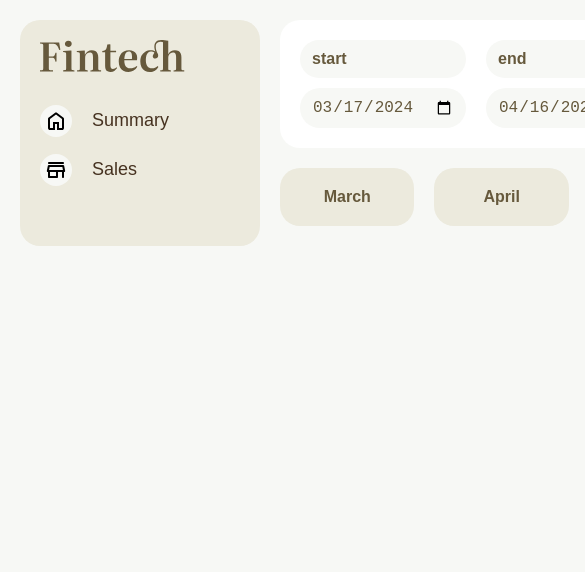
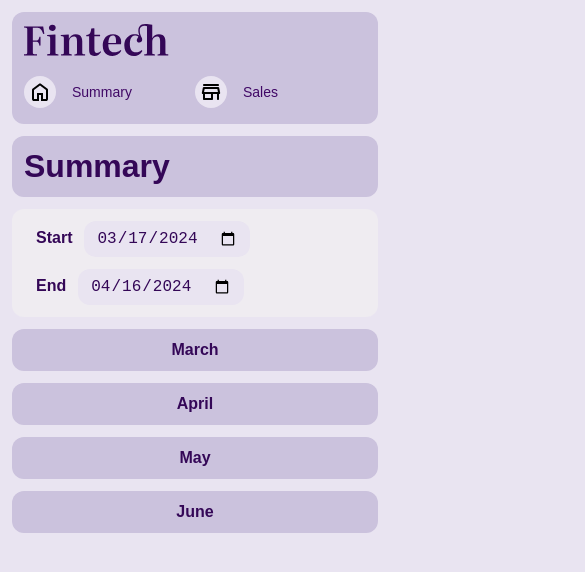
Before and after one commit to heitorgandolfi/fintech, a React (Vite) app: page / in a window 390 px wide. Shown: the top 572 px of the page, 585 px wide, since content can reach past the window. Built offline with nearby package versions, Linux system fonts and the light colour scheme; no server answers.

Commit message:
refactor: theme and add label text-transform

```diff
--- a/src/components/dateInput/DateInput.tsx
+++ b/src/components/dateInput/DateInput.tsx
@@ -4,12 +4,11 @@
   fontSize: "1rem",
   color: "var(--color-2)",
   padding: "var(--gap-s) .75rem",
-  backgroundColor: "var(--color-4)",
   borderRadius: "var(--gap)",
 };
 
 const labelStyle: React.CSSProperties = {
-  display: "block",
+  textTransform: "capitalize",
   marginBottom: "var(--gap-s)",
   fontWeight: "600",
   ...generalStyle,
@@ -18,6 +17,7 @@
 const inputStyle: React.CSSProperties = {
   border: "none",
   fontFamily: "monospace",
+  backgroundColor: "var(--color-4)",
   ...generalStyle,
 };
 
@@ -28,7 +28,7 @@
 export const DateInput = ({ label, ...props }: DateInputProps) => {
   return (
     <div>
-      <label style={labelStyle} htmlFor={label}>
+      <label id="dateLabel" style={labelStyle} htmlFor={label}>
         {label}
       </label>
       <input style={inputStyle} id={label} type="date" {...props} />
--- a/src/style.css
+++ b/src/style.css
@@ -5,14 +5,15 @@
 }
 
 html {
-  --color-1: #463220;
-  --color-2: #66593c;
-  --color-3: #eceadd;
-  --color-4: #f7f8f5;
-  --color-5: #ffffff;
-  --gap-s: 0.625rem;
-  --gap: 1.25rem;
+  --color-1: #400866; /* Um tom de roxo escuro */
+  --color-2: #340757; /* Um tom de roxo médio */
+  --color-3: #cbc2dd; /* Um tom de roxo mais claro */
+  --color-4: #e9e4f1; /* Um tom de roxo muito claro */
+  --color-5: #efecf1; /* A cor do texto original */
+  --gap-s: 0.625rem; /* Espaçamento pequeno original */
+  --gap: 1.25rem; /* Espaçamento médio original */
 }
+
 
 body {
   font-family: sans-serif;
@@ -129,6 +130,7 @@
   gap: var(--gap);
 }
 
+
 /* SUMMARY */
 
 .summary {
@@ -160,3 +162,43 @@
   text-decoration: none;
   color: inherit;
 }
+
+/* SMALL SCREENS */
+
+@media (max-width: 1000px) {
+  .summary {
+    flex-direction: column;
+  }
+  .daterange {
+    grid-template-columns: 1fr;
+  }
+  .daterange *:last-child {
+    grid-row: 1;
+  }
+}
+
+@media (max-width: 700px) {
+  html {
+    --gap-s: 0.5rem;
+    --gap: 0.75rem;
+  }
+  .container {
+    grid-template-columns: 1fr;
+  }
+  .flex {
+    flex-direction: column;
+  }
+  .sidenav ul {
+    display: grid;
+    grid-template-columns: 1fr 1fr;
+  }
+  .sidenav li a {
+    font-size: 0.875rem;
+  }
+  .sale {
+    grid-template-columns: 1fr;
+  }
+  .sale div:last-child {
+    justify-self: start;
+  }
+}
```
